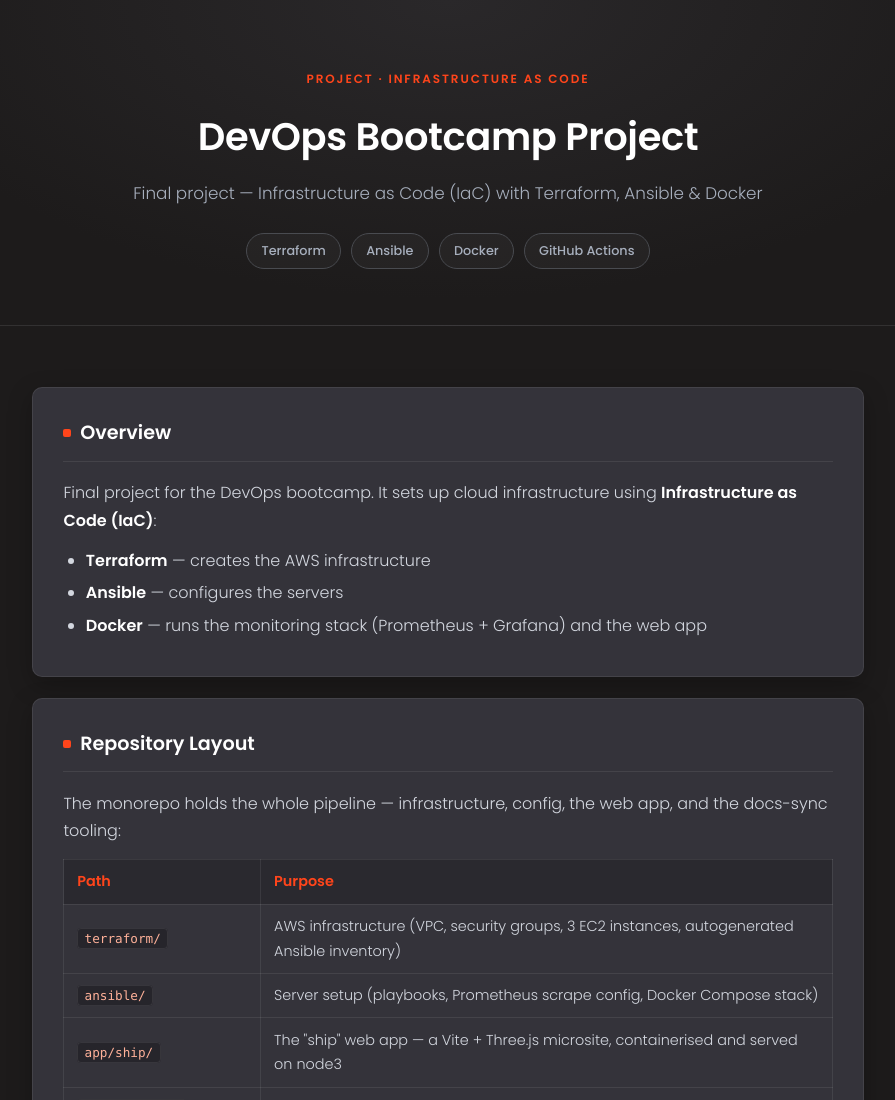
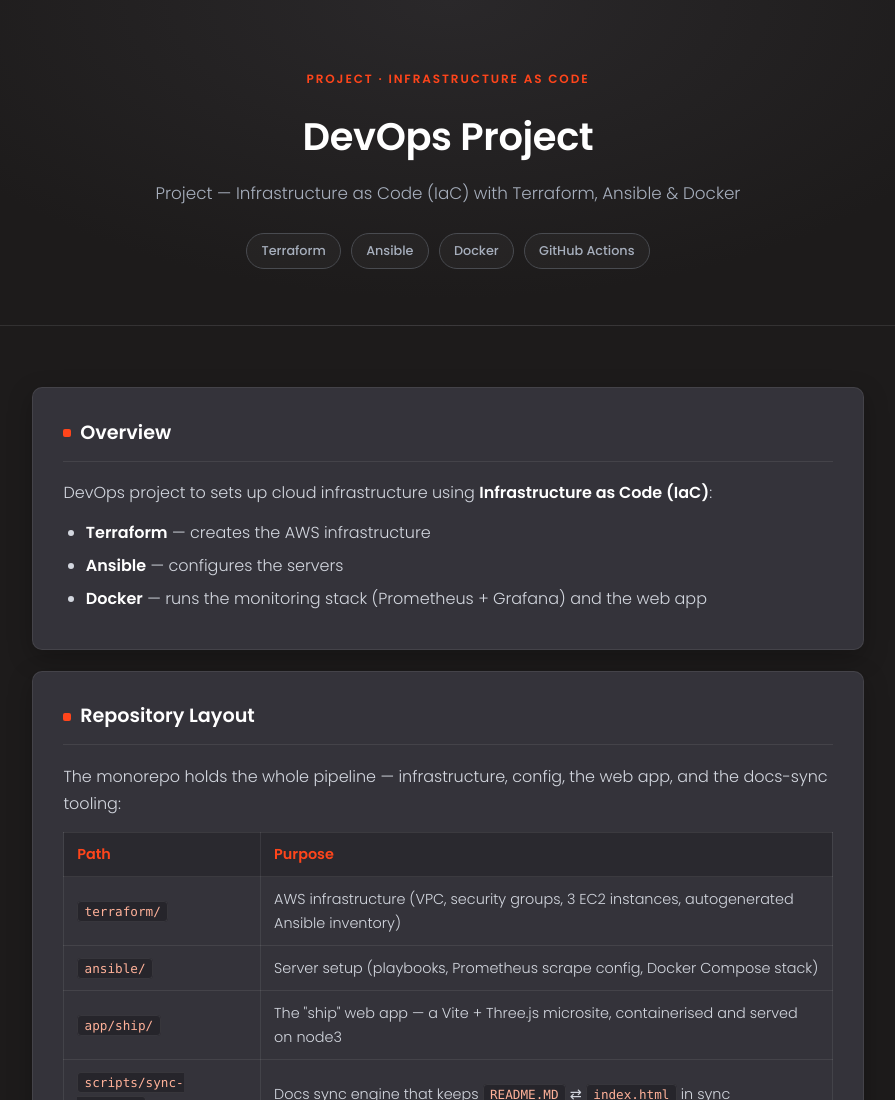
Before and after one commit to Darkveda05/devops-bootcamp-project, a website: page index.html in a window 1280 px wide. Shown: the top 1100 px of the page, without its empty margins (192-1087 px from the left). Drawn offline with Linux system fonts and the light colour scheme.

Commit message:
update html

```diff
--- a/index.html
+++ b/index.html
@@ -3,7 +3,7 @@
 <head>
   <meta charset="UTF-8">
   <meta name="viewport" content="width=device-width, initial-scale=1.0">
-  <title>DevOps Bootcamp Project — Darkveda</title>
+  <title>DevOps Project — Darkveda</title>
   <link rel="preconnect" href="https://fonts.googleapis.com">
   <link href="https://fonts.googleapis.com/css2?family=Poppins:wght@300;400;500;600;700&display=swap" rel="stylesheet">
   <style>
@@ -149,8 +149,8 @@
 <body>
   <header class="hero">
     <span class="eyebrow">Project · Infrastructure as Code</span>
-    <h1>DevOps Bootcamp Project</h1>
-    <p>Final project — Infrastructure as Code (IaC) with Terraform, Ansible &amp; Docker</p>
+    <h1>DevOps Project</h1>
+    <p>Project — Infrastructure as Code (IaC) with Terraform, Ansible &amp; Docker</p>
     <div class="badges">
       <span class="badge">Terraform</span>
       <span class="badge">Ansible</span>
@@ -163,7 +163,7 @@
     <!-- SYNC:START -->
     <section class="card">
       <h2>Overview</h2>
-<p>Final project for the DevOps bootcamp. It sets up cloud infrastructure using <strong>Infrastructure as Code (IaC)</strong>:</p>
+<p>DevOps project to sets up cloud infrastructure using <strong>Infrastructure as Code (IaC)</strong>:</p>
 <ul>
 <li><strong>Terraform</strong> — creates the AWS infrastructure</li>
 <li><strong>Ansible</strong> — configures the servers</li>
```
